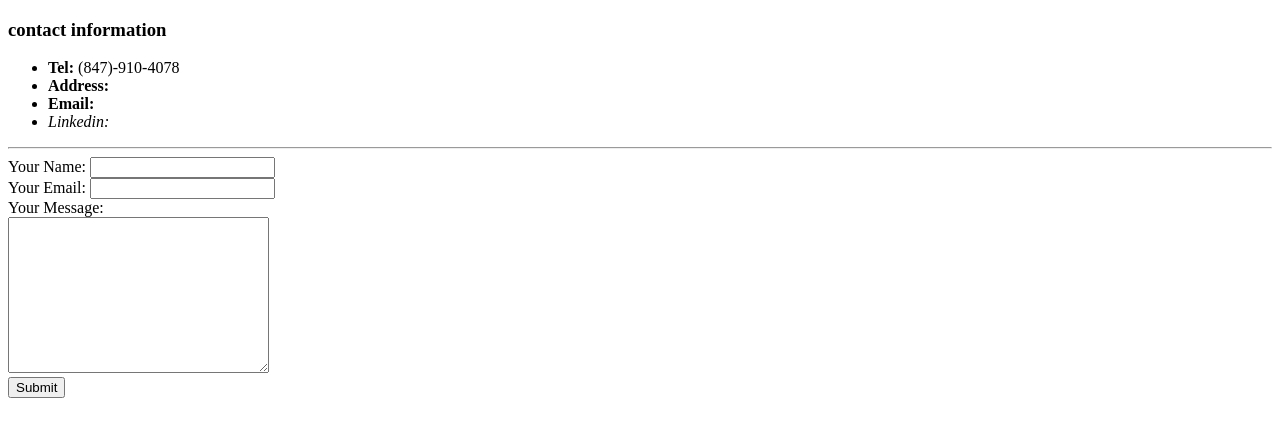
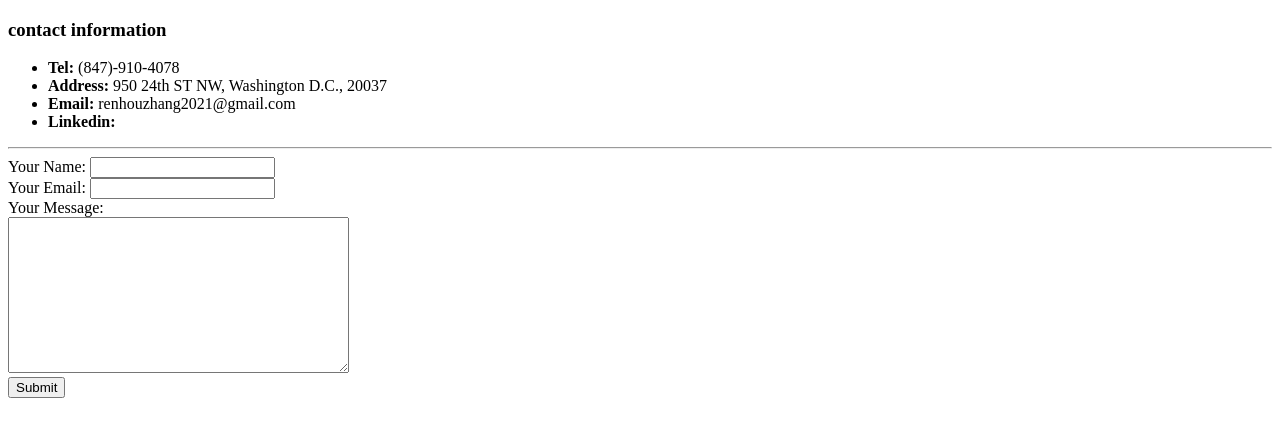
Before and after one commit to N3l1magak/CV, a plain HTML site: page Contact.html in a window 1280 px wide. Drawn offline with Linux system fonts and the light colour scheme.

Commit message:
Update contact info

```diff
--- a/Contact.html
+++ b/Contact.html
@@ -8,9 +8,9 @@
     <h3>contact information</h3>
     <ul>
       <li><strong>Tel:</strong> (847)-910-4078</li>
-      <li><strong>Address:</strong></li>
-      <li><strong>Email:</strong></li>
-      <li><em>Linkedin:</em></li>
+      <li><strong>Address:</strong> 950 24th ST NW, Washington D.C., 20037</li>
+      <li><strong>Email:</strong> renhouzhang2021@gmail.com</li>
+      <li><strong>Linkedin:</strong></li>
     </ul>
     <hr>
     <form action="mailto:renhouzhangdick@gmail.com" method="post" enctype="text/plain">
@@ -19,7 +19,7 @@
       <label>Your Email:</label>
       <input type="email" name="yourEmail" value=""><br>
       <label>Your Message:</label><br>
-      <textarea name="yourMessage" rows="10" cols="30"></textarea><br>
+      <textarea name="yourMessage" rows="10" cols="40"></textarea><br>
       <input type="submit" name="">
     </form>
 
```
